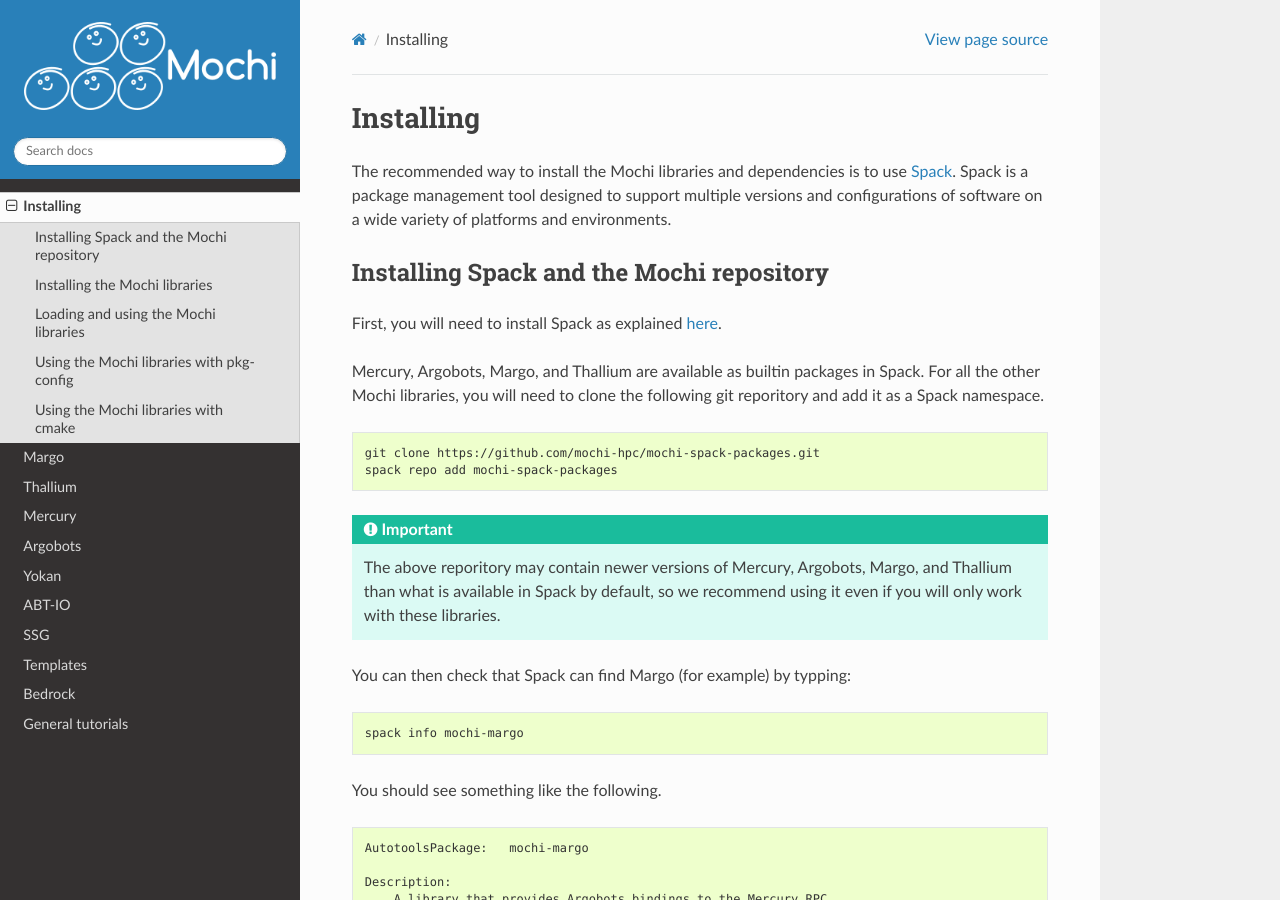
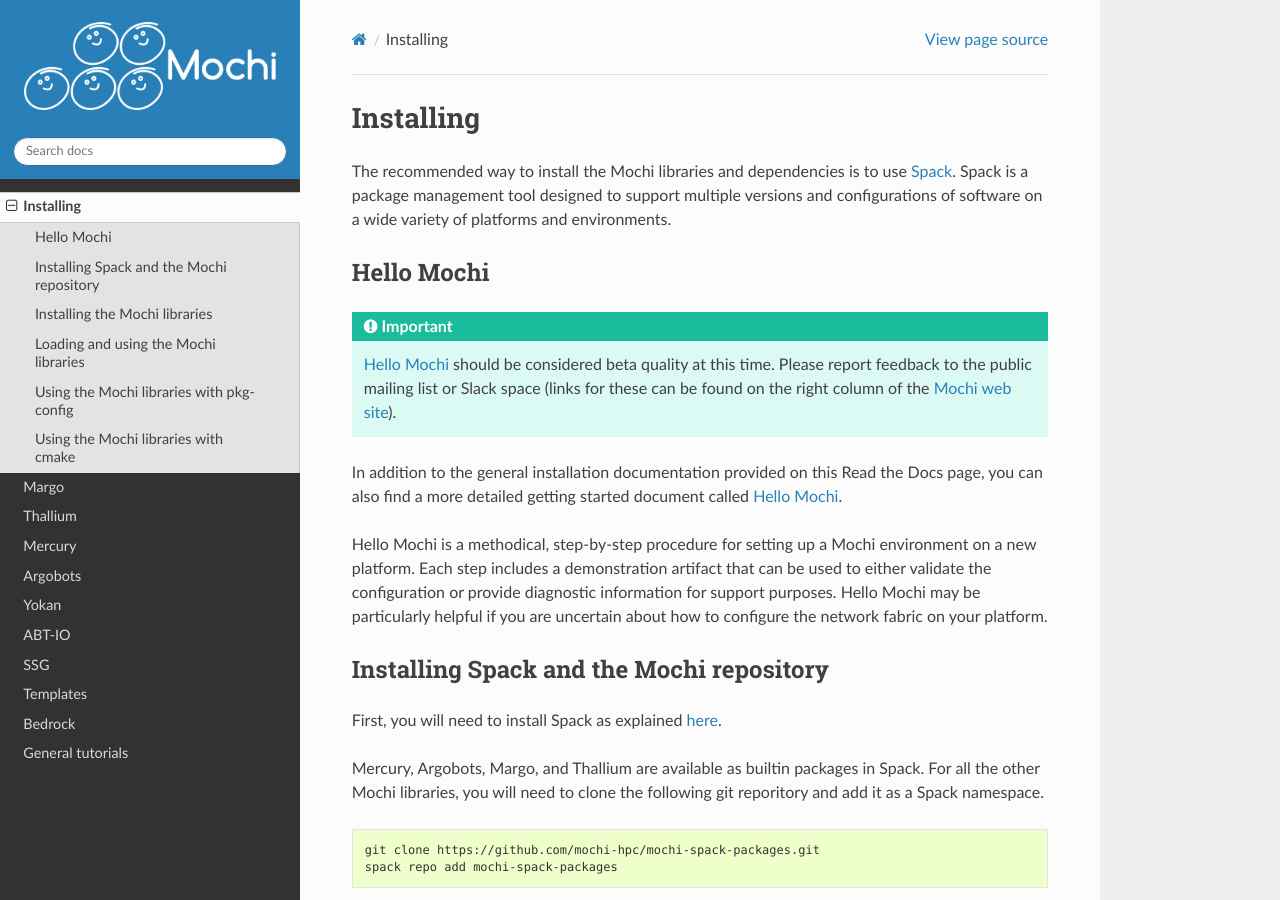
Before and after one commit to mochi-hpc/mochi-doc, a Sphinx documentation site: the page built from docs/source/installing.rst, in a window 1280 px wide and 900 px high. Built offline with Sphinx 7.4.7 and the Read the Docs theme 2.0.0, drawn with Linux system fonts in a browser that asks for light colours; pages that are not in the unit, such as notebooks, are missing from menus.

Commit message:
link to beta Hello Mochi procedure

```diff
--- a/docs/source/installing.rst
+++ b/docs/source/installing.rst
@@ -6,6 +6,28 @@
 Spack is a package management tool designed to support multiple
 versions and configurations of software on a wide variety of
 platforms and environments.
+
+Hello Mochi
+-----------
+
+.. important::
+   `Hello Mochi
+   <https://wordpress.cels.anl.gov/mochi/wp-content/uploads/sites/51/2022/09/hello-mochi.pdf>`_
+   should be considered beta quality at this time.  Please report feedback
+   to the public mailing list or Slack space (links for these can be found
+   on the right column of the `Mochi web site
+   <https://www.mcs.anl.gov/research/projects/mochi/>`_).
+
+In addition to the general installation documentation provided on this
+Read the Docs page, you can also find a more detailed getting
+started document called `Hello Mochi <https://wordpress.cels.anl.gov/mochi/wp-content/uploads/sites/51/2022/09/hello-mochi.pdf>`_.
+
+Hello Mochi is a methodical, step-by-step procedure for setting up a Mochi
+environment on a new platform.  Each step includes a demonstration artifact
+that can be used to either validate the configuration or provide diagnostic
+information for support purposes.  Hello Mochi may be particularly helpful
+if you are uncertain about how to configure the network fabric on your
+platform.
 
 Installing Spack and the Mochi repository
 -----------------------------------------
```
